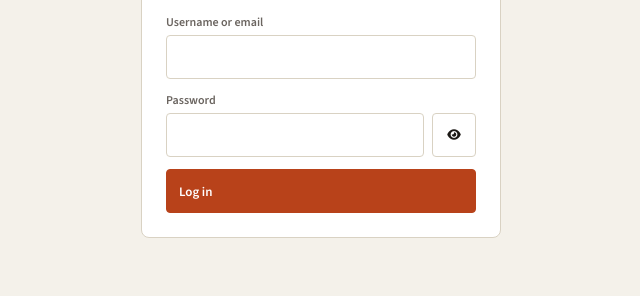
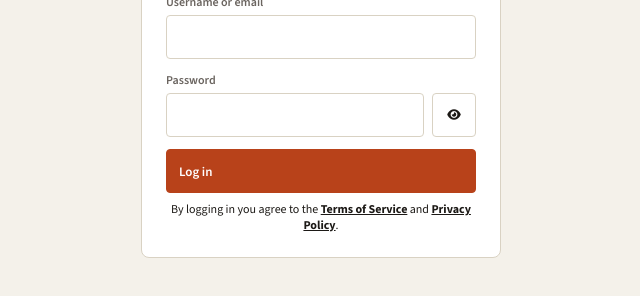
Before and after one commit to Syph21/nutritrack, a website: page index.html in a window 1280 px wide. Shown: the part 340-636 px from the top of the page, without its empty margins (319-959 px from the left). Drawn offline with nearby package versions, Linux system fonts and the light colour scheme.

Commit message:
Add Terms/Privacy links to login page

```diff
--- a/index.html
+++ b/index.html
@@ -441,6 +441,9 @@ async function lookupBarcode(code) {
                 </div>
                 <p id="loginError" class="text-xs text-danger mt-1 hidden">Invalid username or password.</p>
                 <button type="button" onclick="handleLogin(event)" class="btn btn-primary" style="width:100%;">Log in</button>
+                <p class="text-xs text-muted" style="text-align:center;margin-top:8px;">
+                    By logging in you agree to the <a href="#" onclick="openLegal('terms');return false;" style="font-weight:700;text-decoration:underline;">Terms of Service</a> and <a href="#" onclick="openLegal('privacy');return false;" style="font-weight:700;text-decoration:underline;">Privacy Policy</a>.
+                </p>
             </form>
             <form id="signupForm" onsubmit="handleSignup(event)" class="space-y-3 hidden">
                 <div class="field"><label>Username</label><input type="text" id="signupUser" required></div>
```
